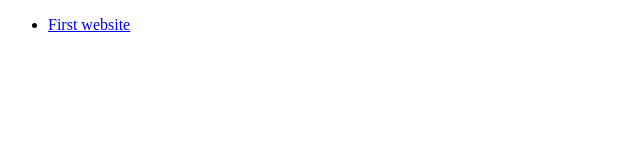
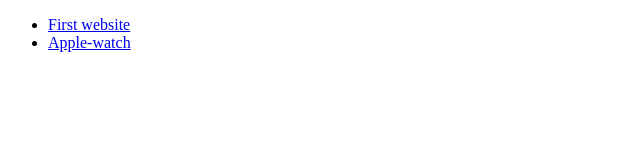
Before and after one commit to iziken/new, a plain HTML site: page index.html in a window 1280 px wide. Shown: the whole page, without its empty margins (0-640 px from the left). Drawn offline with Linux system fonts and the light colour scheme.

Commit message:
Update index.html

```diff
--- a/index.html
+++ b/index.html
@@ -9,6 +9,7 @@
 
    <ul>
       <li><a href="first-homework/index.html">First website</a></li>
+      <li><a href="second-homework/index.html">Apple-watch</a></li>
    </ul>
 
 </body>
```
